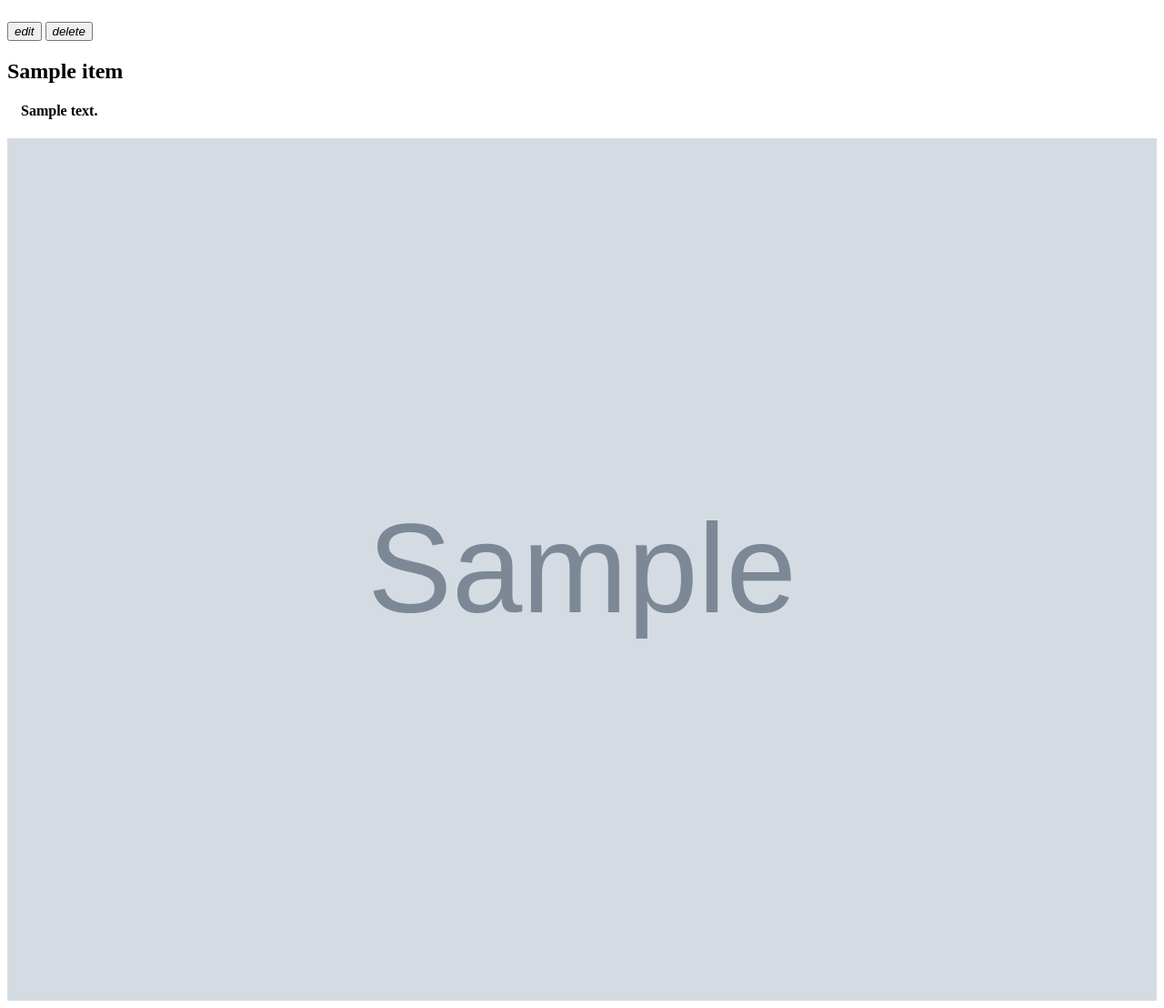
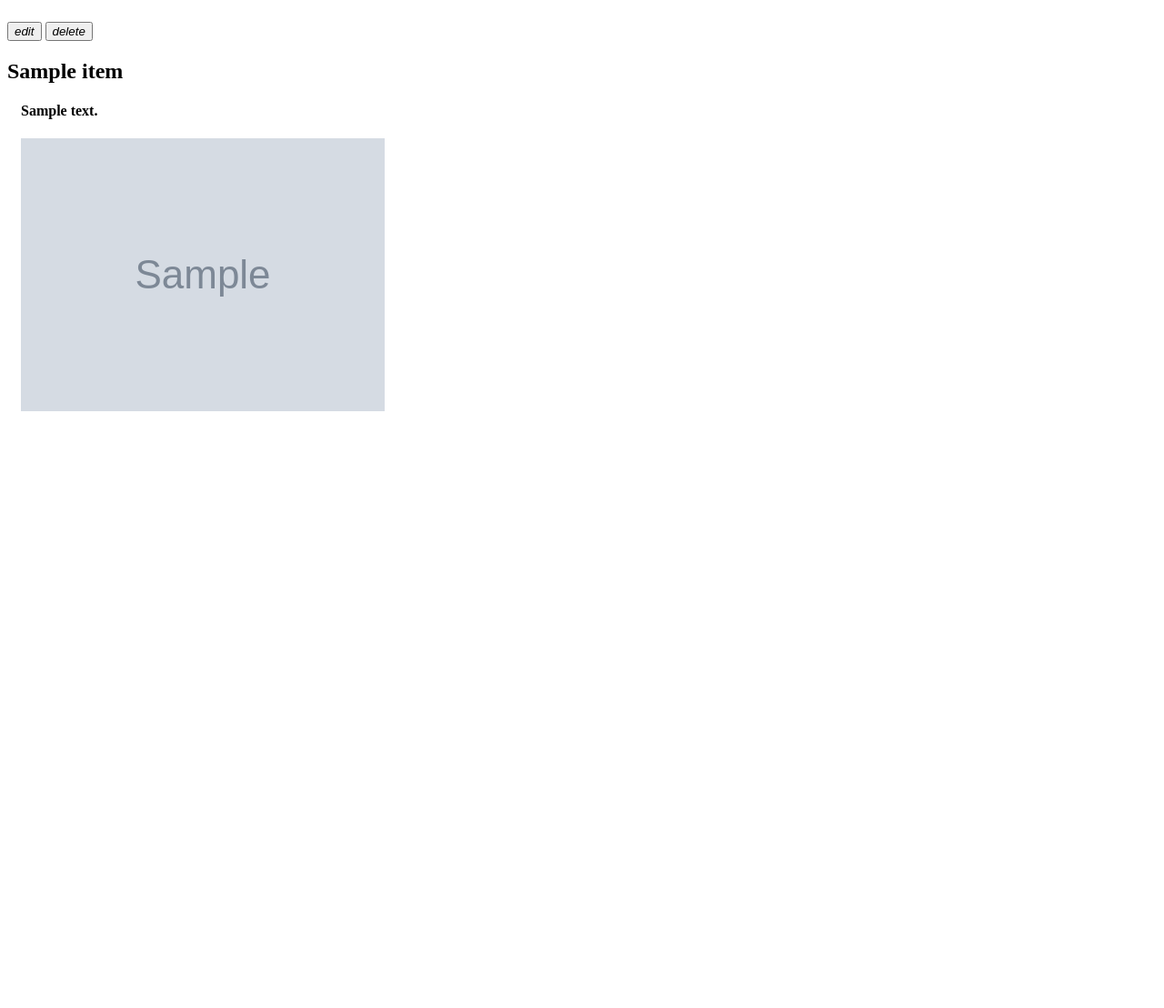
Before and after one commit to diogovk/fullstack-webdev-catalog, a Flask app: page /item/1 in a window 1280 px wide. Shown: the whole page at 91% size. After the commit the page ends 452 px from the top, so only its background shows below. Run offline with Flask 2, Linux system fonts and the light colour scheme; tables that the repository leaves empty hold one stand-in row (values such as "Sample post"); grey boxes marked "Sample" are stand-in pictures; some libraries are stand-ins or nearby versions.

Commit message:
Keep ratio in item's image, in "show item"

```diff
--- a/templates/show_item.html
+++ b/templates/show_item.html
@@ -2,9 +2,10 @@
 img.perfect-fit {
   width: auto;
   height: auto;
-  min-width: 100%;
-  min-height: 100%;
+  max-height:100%;
+  max-width:100%;
 }
+.item-image,
 .item-description {
   padding-left: 10px;
   padding-right: 10px;
@@ -14,9 +15,6 @@ img.perfect-fit {
 .item-title {
   margin: 20px 20px 20px 20px;
   padding: 12px;
-}
-.item-image {
-  margin: 20px 20px 20px 20px;
 }
 .mdl-cell {
   background: #eee;
```
